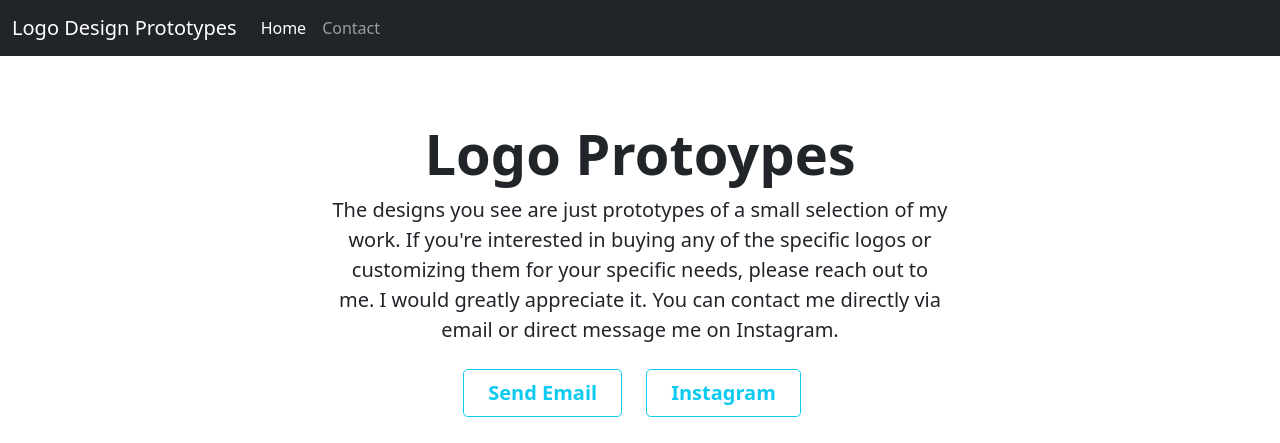
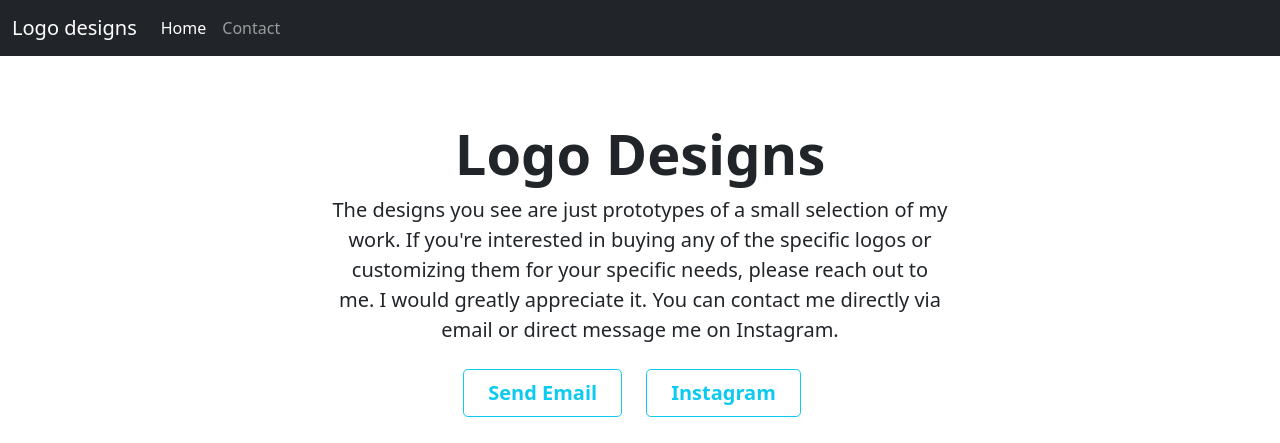
Before and after one commit to Suryansh1720001/Suryansh1720001.github.io, a website: page logoDesign.html in a window 1280 px wide. Shown: the top 443 px of the page. Drawn offline with nearby package versions, Linux system fonts and the light colour scheme.

Commit message:
change heading of logo page

```diff
--- a/logoDesign.html
+++ b/logoDesign.html
@@ -10,7 +10,7 @@
     <link href="https://cdn.jsdelivr.net/npm/bootstrap@5.1.3/dist/css/bootstrap.min.css" rel="stylesheet"
         integrity="sha384-1BmE4kWBq78iYhFldvKuhfTAU6auU8tT94WrHftjDbrCEXSU1oBoqyl2QvZ6jIW3" crossorigin="anonymous">
 
-    <title>Logo Design</title>
+    <title>Logo Designa</title>
     <link rel="icon" type="image/x-icon" href="favicon.ico">
 </head>
 
@@ -18,7 +18,7 @@
 
     <nav class="navbar navbar-expand-md navbar-dark fixed-top bg-dark">
         <div class="container-fluid">
-            <a class="navbar-brand" href="logoDesign.html">Logo Design Prototypes</a>
+            <a class="navbar-brand" href="logoDesign.html">Logo designs</a>
             <button class="navbar-toggler" type="button" data-bs-toggle="collapse" data-bs-target="#navbarCollapse"
                 aria-controls="navbarCollapse" aria-expanded="false" aria-label="Toggle navigation">
                 <span class="navbar-toggler-icon"></span>
@@ -41,7 +41,7 @@
 <br>
 
         <div class="px-4 pt-5 my-5 text-center border-bottom">
-            <h1 class="display-4 fw-bold">Logo Protoypes</h1>
+            <h1 class="display-4 fw-bold">Logo Designs</h1>
             <div class="col-lg-6 mx-auto">
                 <p class="lead mb-4"><b>The designs you see are just prototypes of a small selection of my work. If you're
                     interested in buying any of the specific logos or customizing them for your specific needs, please
```
